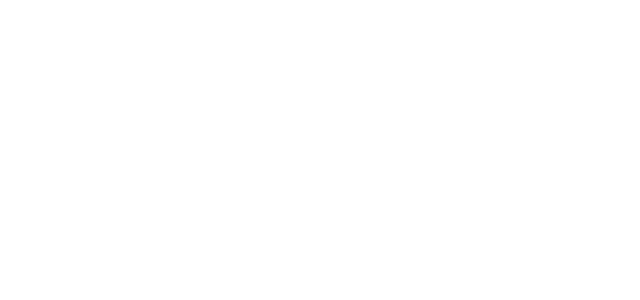
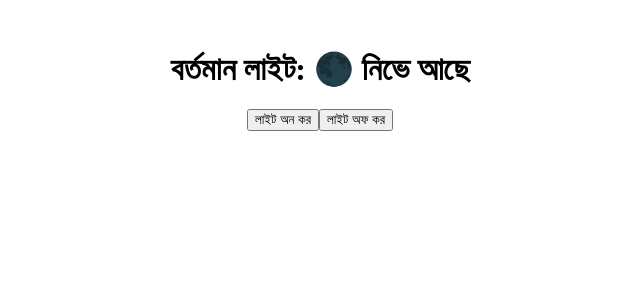
Before and after one commit to habibur-rahman-swe/react-demo-1, a React (Vite) app: page / in a window 1280 px wide. Shown: the top 300 px of the page, without its empty margins (320-960 px from the left). Built offline with nearby package versions, Linux system fonts and the light colour scheme.

Commit message:
useReducer

```diff
--- a/src/App.jsx
+++ b/src/App.jsx
@@ -1,7 +1,10 @@
+import Counter from "./components/Counter";
+import LightSwitch from "./components/LightSwitch";
+
 const App = () => {
   return (
     <div>
-
+      <LightSwitch></LightSwitch>
     </div>
   );
 }
--- /dev/null
+++ b/src/components/Counter.jsx
@@ -0,0 +1,32 @@
+import React, { useReducer } from 'react'
+
+const counterReducer = (state, action) => {
+  console.log("Reducer called!");
+
+  switch(action.type) {
+    case 'INCREMENT':
+      return {count: state.count + 1};
+    case 'DECREMENT':
+      return {count: state.count - 1};
+    case 'RESET':
+      return {count: 0};
+    default:
+      return state;
+  }
+};
+
+const Counter = () => {
+
+  const [state, dispatch] = useReducer(counterReducer, {count: 0})
+
+  return (
+    <div>
+      <p>Count: {state.count}</p>
+      <button onClick={() => dispatch({ type: 'INCREMENT' })}>+</button>
+      <button onClick={() => dispatch({ type: 'DECREMENT' })}>-</button>
+      <button onClick={() => dispatch({ type: 'RESET' })}>Reset</button>
+    </div>
+  )
+}
+
+export default Counter
--- /dev/null
+++ b/src/components/LightSwitch.jsx
@@ -0,0 +1,40 @@
+import React, { useReducer } from 'react'
+
+// 1️⃣ reducer ফাংশন - এখানে কাজের লজিক লেখা হয়
+// এটি বলে দেয়: "বর্তমান state আর action পেলে নতুন state কী হবে"
+const lightReducer = (state, action) => {
+  if (action === 'ON') {
+    return 'ON';
+  } else if (action === 'OFF') {
+    return 'OFF';
+  } else {
+    return state;
+  }
+};
+
+// 2️⃣ useReducer ব্যবহার করছি
+// state = বর্তমান অবস্থা (ON না OFF)
+// dispatch = নির্দেশ পাঠানোর ফাংশন
+const LightSwitch = () => {
+// 2️⃣ useReducer ব্যবহার করছি
+// state = বর্তমান অবস্থা (ON না OFF)
+// dispatch = নির্দেশ পাঠানোর ফাংশন
+  const [state, dispatch] = useReducer(lightReducer, 'OFF');
+
+  return (
+    <div style={{ textAlign: 'center', marginTop: '50px' }}>
+      <h1>বর্তমান লাইট: {state === 'ON' ? '💡 জ্বলছে' : '🌑 নিভে আছে'}</h1>
+
+      {/* 3️⃣ dispatch দিয়ে action পাঠানো হচ্ছে */}
+      <button onClick={() => dispatch('ON')}>
+        লাইট অন কর
+      </button>
+
+      <button onClick={() => dispatch('OFF')}>
+        লাইট অফ কর
+      </button>
+    </div>
+  )
+}
+
+export default LightSwitch
```
